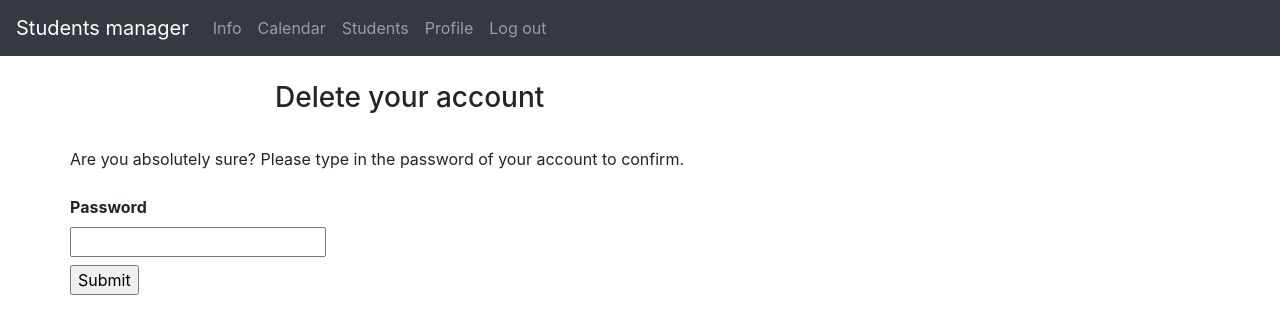
After one commit to pyloveorg/students_manager, a Flask app: page /students/131840/delete_account in a window 1280 px wide. The commit adds this page. Shown: the top 334 px of the page. Run offline with Flask 2, Linux system fonts and the light colour scheme; a user stored in the database is signed in; data comes from the database, SQL or seed files in the repository; both versions use the stored data as it was after the commit; parts of the project's set-up code (start-up, migrations or seed data) failed here and were passed over; some libraries are stand-ins or nearby versions.

Commit message:
delete account

```diff
--- a/forms.py
+++ b/forms.py
@@ -51,6 +51,11 @@ class LoginForm(FlaskForm):
     remember_me = BooleanField('Remember Me', default=True)
     submit = SubmitField('Submit')
 
+
+class DeleteForm(FlaskForm):
+    password = PasswordField('Password', [validators.InputRequired(), validators.Length(min=5, max=25)])
+    submit = SubmitField('Submit')
+
 #todo login przez username lub email
 
 
--- /dev/null
+++ b/templates/user/delete_account.html
@@ -0,0 +1,29 @@
+{% extends "_base.html" %}
+
+{% set page_id = 'delete' %}
+
+{% block content %}
+  <div class="row">
+    <div class="col-2"></div>
+
+    <div class="col-8">
+        <br>
+      <h3>Delete your account</h3><br>
+    </div>
+{% from "_formhelpers.html" import render_field %}
+<form method=post>
+  <dl>
+      {{ form.csrf_token }}
+      Are you absolutely sure?
+      Please type in the password of your account to confirm.
+      <br>
+      <br>
+    {{ render_field(form.password) }}
+
+      <p>{{ form.submit() }}</p>
+  </dl>
+</form>
+
+    <div class="col-2"></div>
+  </div>
+{% endblock %}
--- a/templates/user/profile.html
+++ b/templates/user/profile.html
@@ -1,7 +1,4 @@
 {% extends "_base.html" %}
-<style>
-    {{ user.avata }}
-</style>
 
 {% block content %}
     <table>
@@ -20,7 +17,7 @@
                 {% if user.last_seen %}<p>Last seen on: {{ user.last_seen }}</p>{% endif %}
         {% if user == current_user %}
                 <p><a href="{% for i in current_user.student %}{{ url_for('edit_profile', index=i.index)}}{% endfor %}">Edit your profile</a></p>
-                <p><a href="{% for i in current_user.student %}{{ url_for('delete_profile', index=i.index)}}{% endfor %}">Delete your profile</a></p>
+                <p><a href="{% for i in current_user.student %}{{ url_for('delete_account', index=i.index)}}{% endfor %}">Delete your account</a></p>
                 {% endif %}
 
         </tr>
--- a/views.py
+++ b/views.py
@@ -4,10 +4,11 @@ from main import app, db, lm
 
 from flask import render_template, redirect, request, flash, url_for,jsonify
 from flask_login import login_required, logout_user, login_user, current_user
-from forms import LoginForm, RegistrationForm, EditProfileForm, ChangePasswordForm
+from forms import LoginForm, RegistrationForm, EditProfileForm, ChangePasswordForm, DeleteForm
 from models import User, Student
 from my_email import send_email
 from tokens import generate_confirmation_token, confirm_token
+from main import bcrypt
 
 import json
 
@@ -26,7 +27,6 @@ def before_request():
 
 @app.route('/', methods=['GET', 'POST'])
 def info():
-    print(current_user)
     return render_template('main/info.html')
 
 
@@ -175,7 +175,6 @@ def confirm_password(token):
     flash('Your password has been changed successfully.')
     return redirect('/')
 
-
 @app.route('/unconfirmed-password')
 @login_required
 def unconfirmed_password():
@@ -201,13 +200,21 @@ def edit_profile(index):
         form.about_me.data = current_user.about_me
     return render_template('user/edit_profile.html', form=form)
 
-@app.route('/students/<int:index>/delete_profile', methods=['GET','POST'])
+@app.route('/students/<int:index>/delete_account', methods=['GET','POST'])
 @login_required
-def delete_profile(index):
-    flash('Are you sure?')
-    logout_user()
-
-    return redirect('/')
+def delete_account(index):
+    form = DeleteForm()
+    if form.validate_on_submit():
+        password = form.password.data
+        user = User.query.join(Student).filter(Student.index == index).first()
+        student = Student.query.join(User).filter(user.id == Student.user_id).first()
+        if bcrypt.check_password_hash(user.password, password) is True:
+            logout_user()
+            db.session.delete(user)
+            db.session.delete(student)
+            db.session.commit()
+            return redirect('/')
+    return render_template('user/delete_account.html', form=form)
 
 
 @app.route('/reset', methods=["GET", "POST"])
```
Also changed, not shown: students_manager.db.
